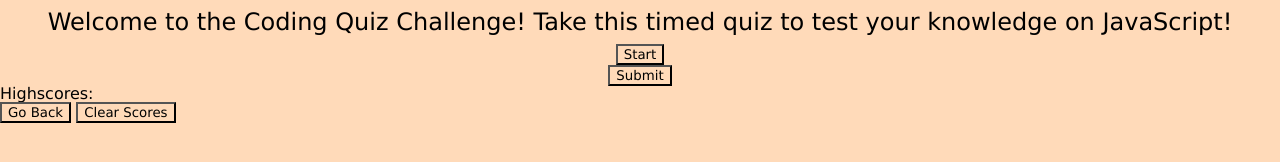
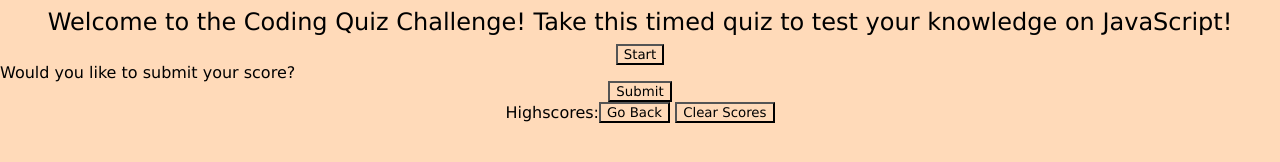
Before and after one commit to sefenydiaz/content-coding-quiz, a plain HTML site: page index.html in a window 1280 px wide. Drawn offline with Linux system fonts and the light colour scheme.

Commit message:
added to scoreboard element

```diff
--- a/assets/script.js
+++ b/assets/script.js
@@ -75,7 +75,7 @@ var jsQuestions = [
 ];
 
 var questionIndex = 0
-//jsQuestions.setAttribute("style", "margin: auto")
+
 
 // FUNCTIONS
 // function to start timer
@@ -88,11 +88,11 @@ function setTime() {
             clearInterval(timerInterval);
             sendMessage();
         // add an if statement to deduct 10 seconds for wrong answer
-        if(correctAnswer === false) {
-            timeEl.textContent = (secondsLeft - 10) + "seconds remaining.";
-            timeEl.textContent = alert("Incorrect!");
+        // if(correctAnswer === false) {
+        //     timeEl.textContent = (secondsLeft - 10) + "seconds remaining.";
+        //     timeEl.textContent = alert("Incorrect!");
 
-        }
+        // }
         }
 
     }, 1000); // <-- number of miliseconds between intervals
@@ -182,14 +182,21 @@ function checkAnswer(event) {
         console.log('correct!')
     } else{
         console.log('incorrect!')
+        // add code to deduct time from timer from incorrect answers
+        //timeEl.textContent = (secondsLeft - 10) + "seconds remaining.";
+       // timeEl.textContent = alert("Incorrect!");
+
+        }
+        questionIndex++
+        showQuestion();
     }
-    questionIndex++
-    showQuestion();
-}
+
+// starts the quiz using the start button
 startBtnEl.addEventListener('click', function(){
     setTime();
     startQuiz();
 })
+// listens for a click to check correct answer
 ans1El.addEventListener('click', checkAnswer)
 ans2El.addEventListener('click', checkAnswer)
 ans3El.addEventListener('click', checkAnswer)
--- a/assets/style.css
+++ b/assets/style.css
@@ -51,6 +51,14 @@ button:hover {
 
 }
 
+#highscores {
+    display: flex;
+    margin: auto;
+    justify-content: center;
+    align-items: center;
+}
+
+
 #submit {
     display: flex;
     margin: auto;
--- a/index.html
+++ b/index.html
@@ -24,12 +24,16 @@
     </div>
 
 <div id="results"></div>
-<button id="submit">Submit</button>
+
 <section id="scoreboard">
+    <p>Would you like to submit your score?</p>
+    <button id="submit">Submit</button>
     <div id="highscores">
         <p>Highscores:</p>
+    <section>
         <button id="back">Go Back</button>
         <button id="clear">Clear Scores</button>
+    </section>
     </div>
 </section>
 </main>
```
